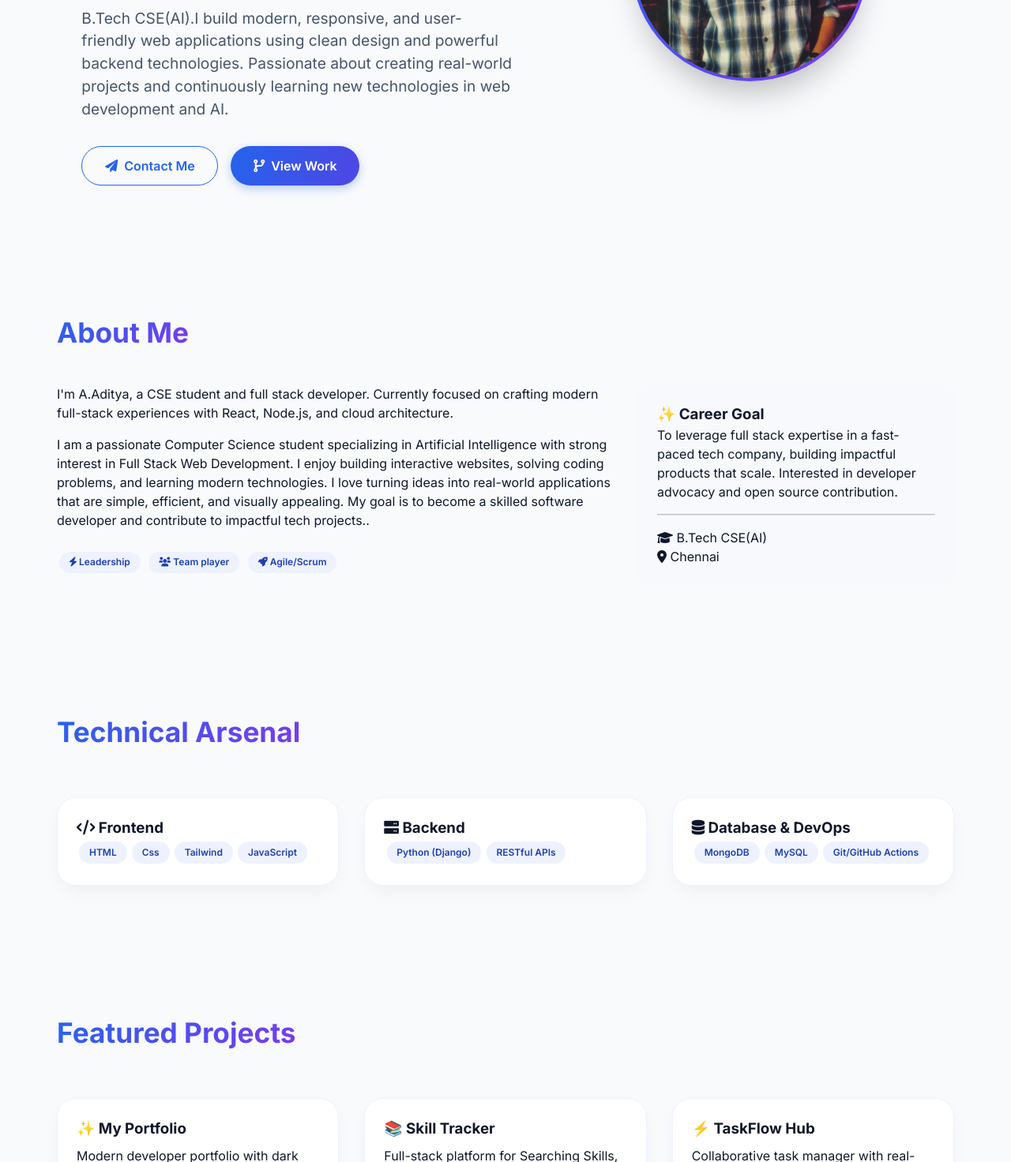
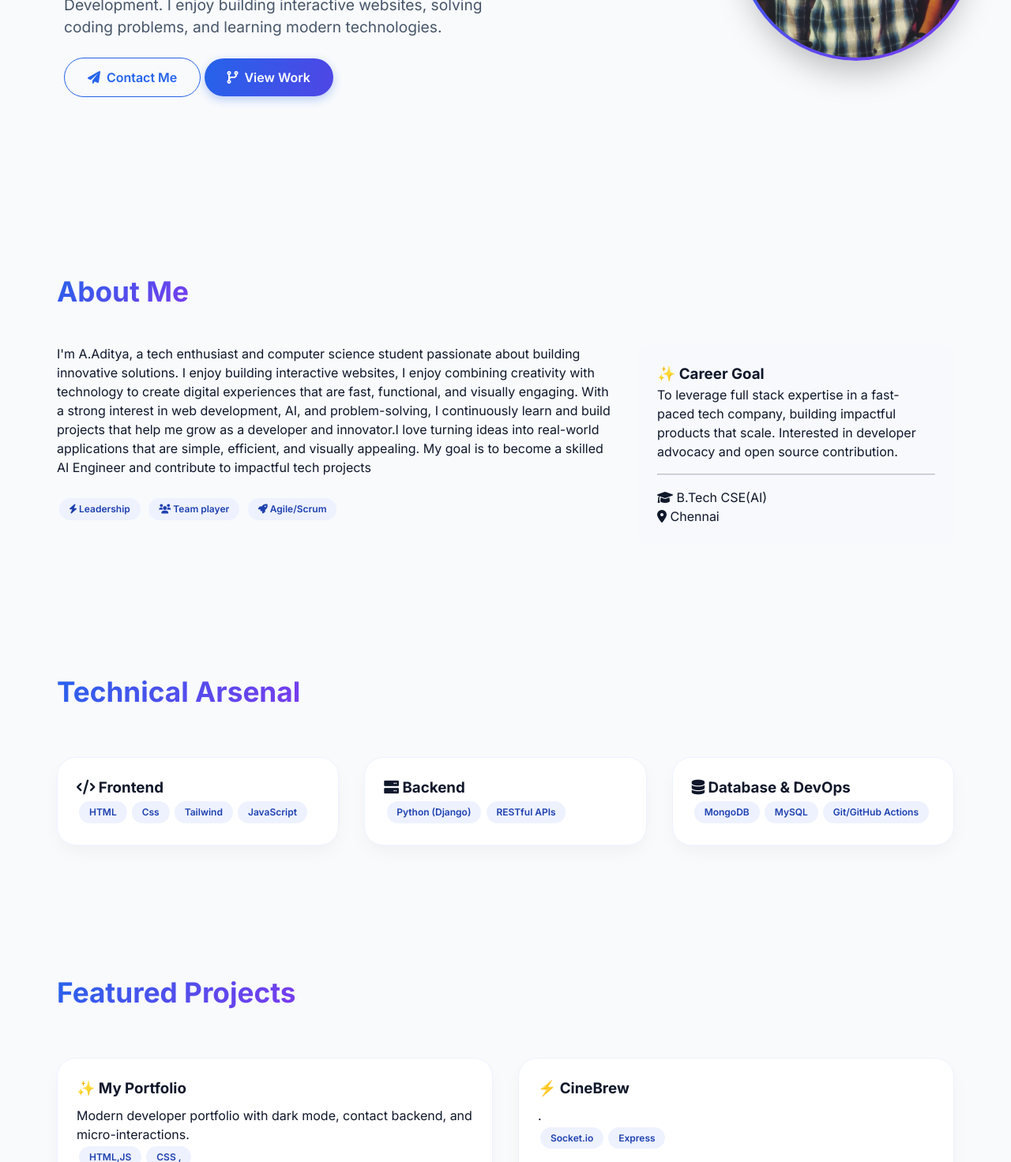
Before and after one commit to adhitya1538/Task-1--FUTURE_FS_, a plain HTML site: page index.html in a window 1280 px wide. Shown: the part 457-1929 px from the top of the page at 79% size. Drawn offline with nearby package versions, Linux system fonts and the light colour scheme.

Commit message:
Update index.html

```diff
--- a/index.html
+++ b/index.html
@@ -39,8 +39,7 @@
         <div class="hero-content">
           <span class="hero-badge"><i class="fas fa-code"></i> Full Stack Engineer</span>
           <h1>Hi, I'm <span class="hero-highlight">Ambati Adhitya</span><br>Building digital excellence</h1>
-          <p class="hero-desc"> B.Tech CSE(AI).I build modern, responsive, and user-friendly web applications using clean design and powerful backend technologies. Passionate about creating real-world projects and continuously learning new technologies in web development and AI.</p>
-          <div class="cta-group">
+          <p class="hero-desc"> Hi i am Adhitya, a passionate Computer Science student specializing in Artificial Intelligence with strong interest in Development. I enjoy building interactive websites, solving coding problems, and learning modern technologies.</p>
             <a href="#contact" class="btn btn-outline"><i class="fas fa-paper-plane"></i> Contact Me</a>
             <a href="#projects" class="btn btn-primary"><i class="fas fa-code-branch"></i> View Work</a>
           </div>
@@ -60,10 +59,8 @@
         <h2 class="section-title">About Me</h2>
         <div class="about-grid">
           <div class="about-text">
-            <p style="margin-bottom: 1rem;">I'm A.Aditya, a CSE student and full stack developer. Currently focused on crafting modern full-stack experiences with React, Node.js, and cloud architecture.</p>
-            <p>I am a passionate Computer Science student specializing in Artificial Intelligence with strong interest in Full Stack Web Development. I enjoy building interactive websites, solving coding problems, and learning modern technologies.
-
-I love turning ideas into real-world applications that are simple, efficient, and visually appealing. My goal is to become a skilled software developer and contribute to impactful tech projects..</p>
+            <p style="margin-bottom: 1rem;">I'm A.Aditya, a tech enthusiast and computer science student passionate about building innovative solutions. I enjoy building interactive websites, I enjoy combining creativity with technology to create digital experiences that are fast, functional, and visually engaging.
+           With a strong interest in web development, AI, and problem-solving, I continuously learn and build projects that help me grow as a developer and innovator.I love turning ideas into real-world applications that are simple, efficient, and visually appealing. My goal is to become a skilled AI Engineer and contribute to impactful tech projects</p>
             <div style="margin-top: 1.5rem;">
               <span class="skill-tag"><i class="fas fa-bolt"></i> Leadership</span>
               <span class="skill-tag"><i class="fas fa-users"></i> Team player</span>
@@ -97,8 +94,7 @@ I love turning ideas into real-world applications that are simple, efficient, an
         <h2 class="section-title">Featured Projects</h2>
         <div class="projects-grid">
           <div class="project-card"><h3>✨  My Portfolio </h3><p>Modern developer portfolio with dark mode, contact backend, and micro-interactions.</p><div><span class="skill-tag">HTML,JS</span><span class="skill-tag">CSS ,</span></div><div class="project-links"><a href="https://github.com/adhitya1538" target="_blank"><i class="fab fa-github"></i> GitHub</a><a href="" target="_blank"><i class="fas fa-external-link-alt"></i> Live Demo</a></div></div>
-          <div class="project-card"><h3>📚 Skill Tracker</h3><p>Full-stack platform for Searching Skills, Getting road maps according your skill,Tasks,Ai chat Box,Resume Analayis.</p><div><span class="skill-tag">HTML, TailwandCSS</span><span class="skill-tag">TypeScript,Vite</span></div><div class="project-links"><a href="https://github.com/yourusername/student-mgmt" target="_blank"><i class="fab fa-github"></i> GitHub</a><a href="https://student-demo.example.com" target="_blank"><i class="fas fa-external-link-alt"></i> Demo</a></div></div>
-          <div class="project-card"><h3>⚡ TaskFlow Hub</h3><p>Collaborative task manager with real-time sync, drag-drop boards, and analytics dashboard.</p><div><span class="skill-tag">Socket.io</span><span class="skill-tag">Express</span></div><div class="project-links"><a href="https://github.com/yourusername/taskflow" target="_blank"><i class="fab fa-github"></i> GitHub</a><a href="https://taskflow-demo.com" target="_blank"><i class="fas fa-external-link-alt"></i> Demo</a></div></div>
+          <div class="project-card"><h3>⚡ CineBrew</h3><p>.</p><div><span class="skill-tag">Socket.io</span><span class="skill-tag">Express</span></div><div class="project-links"><a href="https://github.com/yourusername/taskflow" target="_blank"><i class="fab fa-github"></i> GitHub</a><a href="https://taskflow-demo.com" target="_blank"><i class="fas fa-external-link-alt"></i> Demo</a></div></div>
         </div>
       </div>
     </section>
@@ -117,14 +113,6 @@ I love turning ideas into real-world applications that are simple, efficient, an
             <div class="cert-issuer"><i class="fas fa-building"></i> Google Cloud</div>
             <div class="cert-desc">LLMs, prompt engineering, and applied GenAI using cloud tools.</div>
           </div>
-
-          </div>
-          <div class="cert-card" data-cert-id="cloud">
-            <div class="cert-header"><div class="cert-icon"><i class="fas fa-cloud"></i></div><h3>Intro to Generative AI Studio</h3></div>
-            <div class="cert-issuer"><i class="fas fa-building"></i> Google Cloud</div>
-            <div class="cert-desc">LLMs, prompt engineering, and applied GenAI using cloud tools.</div>
-          </div>
-
           <div class="cert-card" data-cert-id="Microsoft">
             <div class="cert-header"><div class="cert-icon"><i class="fab fa-microsoft"></i></div><h3>Prompt Engineering with GitHub Copilot</h3></div>
             <div class="cert-issuer"><i class="fas fa-building"></i>Microsoft</div>
```
